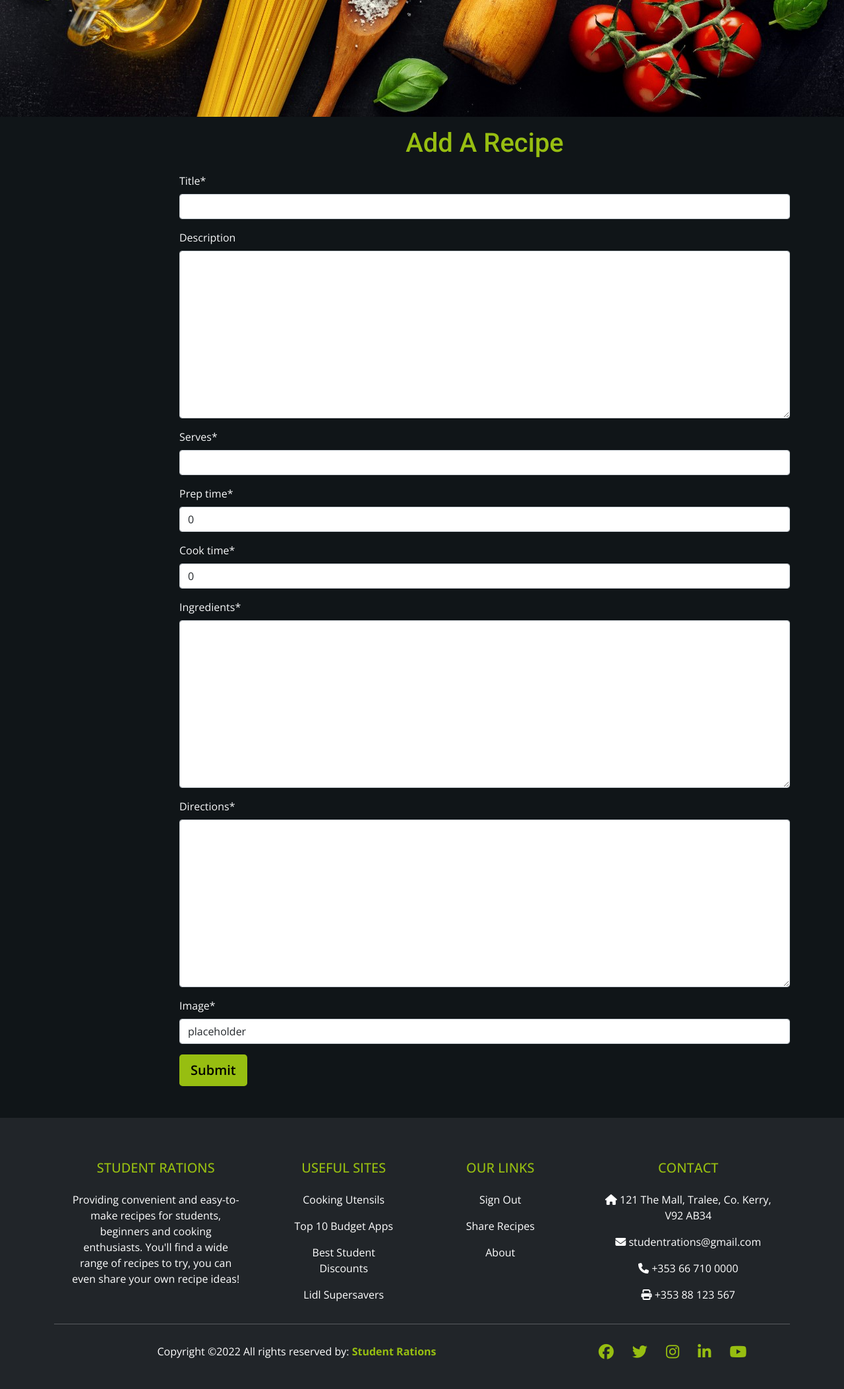
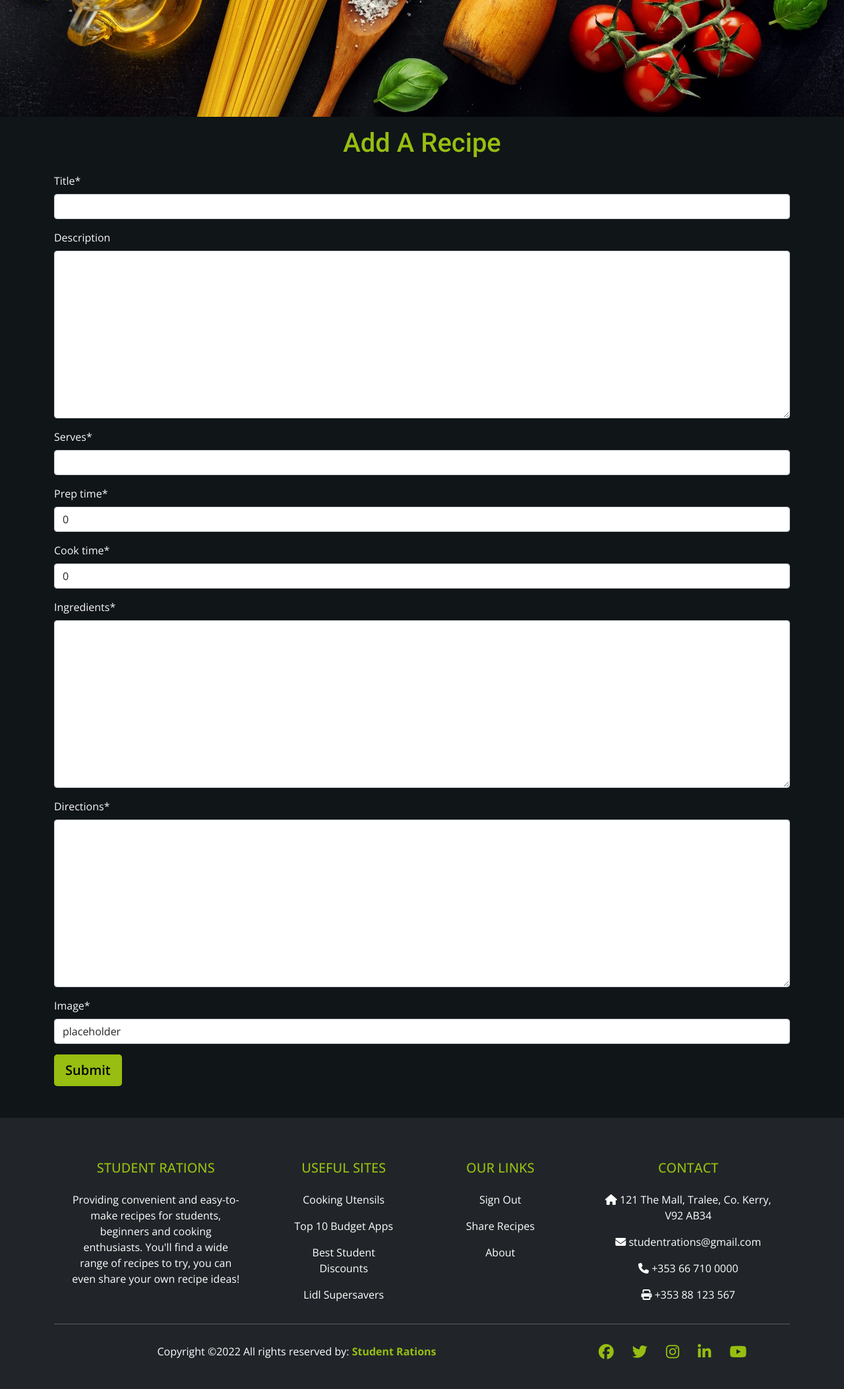
Before and after one commit to Irishbecky91/student_rations, a Django app: page /share-a-recipe/ in a window 1280 px wide. Shown: the part 340-2445 px from the top of the page at 66% size. Run offline with Django 3.2, Linux system fonts and the light colour scheme; the visitor is signed in with stand-in values (Sample User, id 1); some libraries are stand-ins or nearby versions.

Commit message:
Add green text class to recipe author and remove offset-2 class from recipe forms

```diff
--- a/templates/create_recipe.html
+++ b/templates/create_recipe.html
@@ -34,7 +34,7 @@ aria-current="page" id="active-green"
 {% if user.is_authenticated %}
 <div class="container text-light">
     <div class="row">
-        <div class="col mt-3 mb-5 offset-2">
+        <div class="col mt-3 mb-5">
             <h1 class="text-center green-text">Add A Recipe</h1>
             <form action="." method="post" style="margin-top: 1.3em;" enctype="multipart/form-data">
                 <div class="row">
--- a/templates/edit_recipe.html
+++ b/templates/edit_recipe.html
@@ -22,7 +22,7 @@
 {% if user.is_authenticated %}
 <div class="container text-light">
     <div class="row">
-        <div class="col mt-3 mb-5 offset-2">
+        <div class="col mt-3 mb-5">
             <h1 class="text-center green-text">Edit Your Recipe</h1>
             <form action="?action=save" method="post" style="margin-top: 1.3em;" enctype="multipart/form-data">
                 <div class="row">
--- a/templates/recipe.html
+++ b/templates/recipe.html
@@ -22,7 +22,7 @@
         <div class="col-12 col-md-12 col-lg-6 col-xl-6 text-start text-light mx-auto">
             <h1 class="green-text">{{ recipe.title }}</h1>
 
-            <p><small>Created by: {{ recipe.author }} on {{ recipe.created_on }}</small></p>
+            <p><small>Created by: <span class="green-text">{{ recipe.author }}</span> on {{ recipe.created_on }}</small></p>
             <div class="col">
                 <strong>
                     {% if user.is_authenticated %}
```
